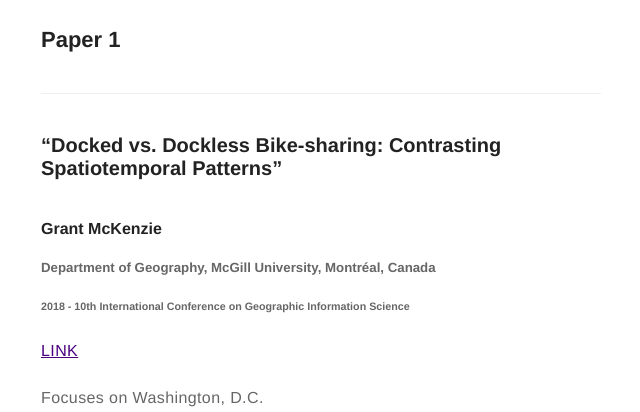
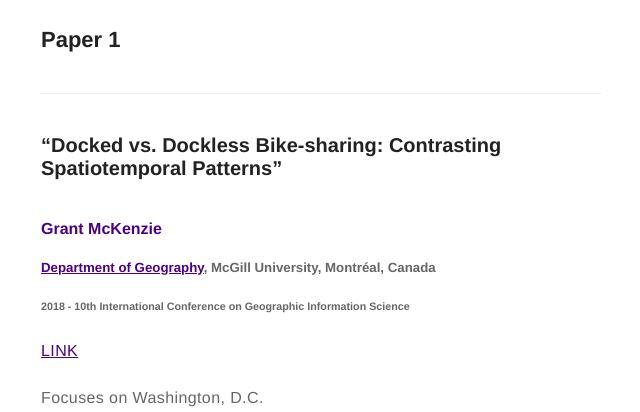
Before and after one commit to dljubenk/dljubenk.github.io, a Jekyll site: the page built from _posts/2019-02-06-literature-study.markdown, in a window 1280 px wide and 900 px high, scrolled down 755 px. Shown: the top 412 px of the window, without its empty margins (319-959 px from the left). Built offline with Jekyll 4.4.1, drawn with Linux system fonts in a browser that asks for light colours; emoji names are drawn with the system emoji font; comment, search, counter and statistics services are not loaded; part of the change alters nothing that is shown.

```diff
--- a/_posts/2019-02-06-literature-study.markdown
+++ b/_posts/2019-02-06-literature-study.markdown
@@ -30,8 +30,8 @@ In total, 142 papers in the domain of smart cities transportation had been colle
 ## Paper 1
 ---
 ### "Docked vs. Dockless Bike-sharing: Contrasting Spatiotemporal Patterns"
-#### Grant McKenzie
-##### Department of Geography, McGill University, Montréal, Canada
+#### [Grant McKenzie](https://grantmckenzie.com/)
+##### [Department of Geography](https://www.mcgill.ca/geography/people-0/mckenzie), McGill University, Montréal, Canada
 ###### 2018 - 10th International Conference on Geographic Information Science
 
 [LINK](https://grantmckenzie.com/academics/Dockless2018.pdf)
```
